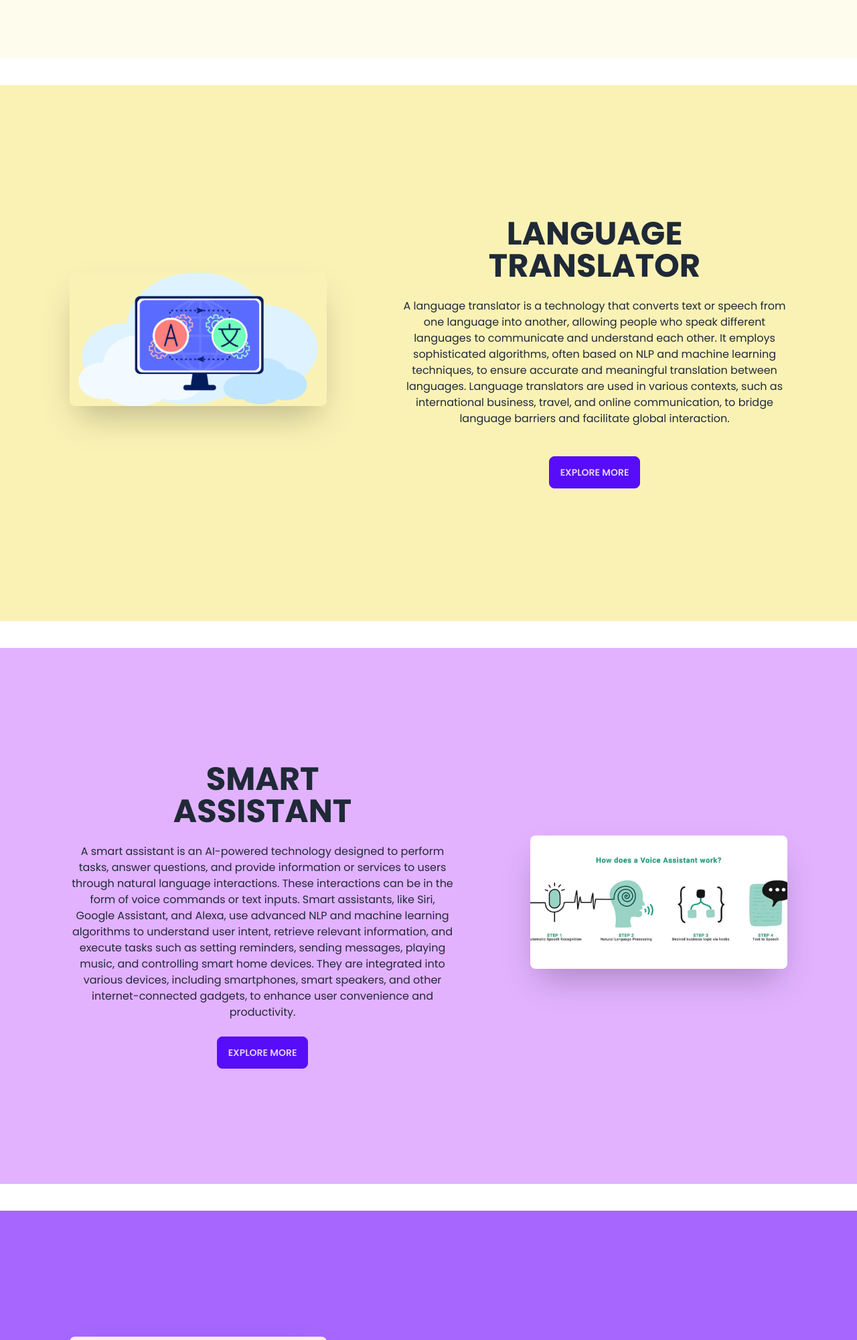
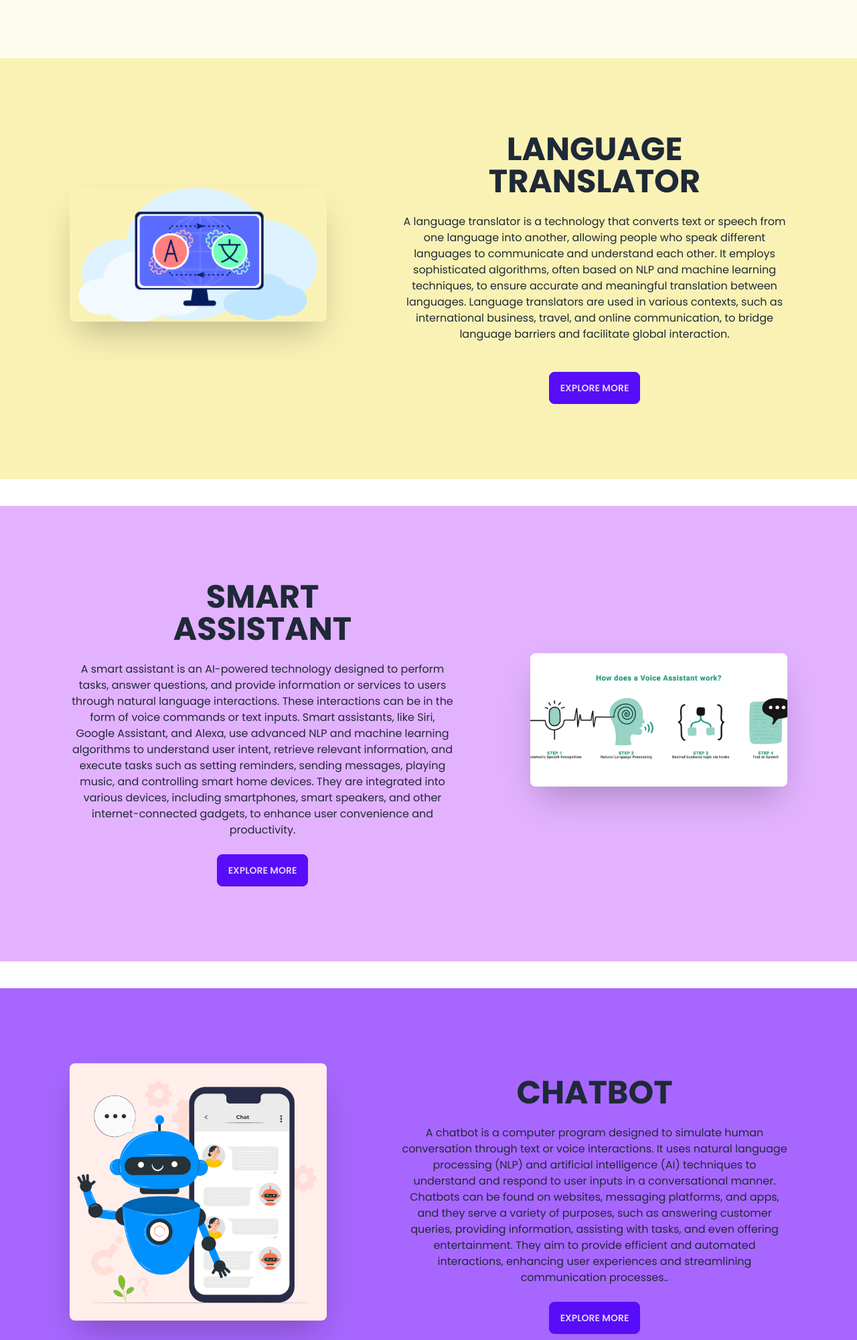
Before and after one commit to 14alim/Neural-Nexus, a plain HTML site: page index.html in a window 1280 px wide. Shown: the part 800-2800 px from the top of the page at 67% size. Drawn offline with nearby package versions, Linux system fonts and the light colour scheme.

Commit message:
correction for lagre device

```diff
--- a/index.html
+++ b/index.html
@@ -115,8 +115,8 @@
     <menu class="md:container md:mx-auto">
 
         <!-- Language Translator -->
-        <div class="hero min-h-screen bg-[#FAF2B5] my-10">
-            <div class="hero-content flex-col lg:flex-row">
+        <div class="hero  bg-[#FAF2B5] ">
+            <div class="hero-content flex-col lg:flex-row lg:my-24">
               <img src="./images/translation.png" class="max-w-sm rounded-lg shadow-2xl mb-10 lg:mr-24" width="400px" />
               <div class="max-w-xl">
                 <h1 class="text-5xl font-bold text-center">LANGUAGE <br>
@@ -128,8 +128,8 @@
           </div>
 
           <!-- SMART AsSISTANT -->
-        <div class="hero min-h-screen bg-[#E2B2FF] my-10">
-            <div class="hero-content flex-col lg:flex-row-reverse">
+        <div class="hero bg-[#E2B2FF] my-10">
+            <div class="hero-content flex-col lg:flex-row-reverse lg:my-24">
               <img src="./images/assistant.png" class="max-w-sm rounded-lg shadow-2xl mb-10 lg:ml-24" width="400px" />
               <div class="max-w-xl">
                 <h1 class="text-5xl font-bold text-center">SMART <br> ASSISTANT</h1>
@@ -140,8 +140,8 @@
           </div>
 
           <!-- CHATBOT -->
-        <div class="hero min-h-screen bg-[#A767FF] my-10">
-            <div class="hero-content flex-col lg:flex-row">
+        <div class="hero bg-[#A767FF] my-10">
+            <div class="hero-content flex-col lg:flex-row lg:my-24">
               <img src="./images/chatbot.png" class="max-w-sm rounded-lg shadow-2xl mb-10 lg:mr-24" width="400px" />
               <div class="max-w-xl">
                 <h1 class="text-5xl font-bold text-center">CHATBOT</h1>
@@ -152,8 +152,8 @@
           </div>
 
           <!-- EMAIL FILTERING -->
-        <div class="hero min-h-screen bg-[#F0D200] my-10">
-            <div class="hero-content flex-col lg:flex-row-reverse">
+        <div class="hero bg-[#F0D200] my-10">
+            <div class="hero-content flex-col lg:flex-row-reverse lg:my-24">
               <img src="./images/email.png" class="max-w-sm rounded-lg shadow-2xl mb-10 lg:ml-24" width="400px" />
               <div class="max-w-xl">
                 <h1 class="text-5xl font-bold text-center">EMAIL <br> FILTERING</h1>
```
Also changed, not shown: dlt-img/Picsart_23-08-03_14-15-28-269.png (deleted), dlt-img/logo-black.png (deleted), dlt-img/logo-colored.png (deleted), dlt-img/logo-white.png (deleted), dlt-img/logo.png (deleted), dlt-img/short-logo.png (deleted).
